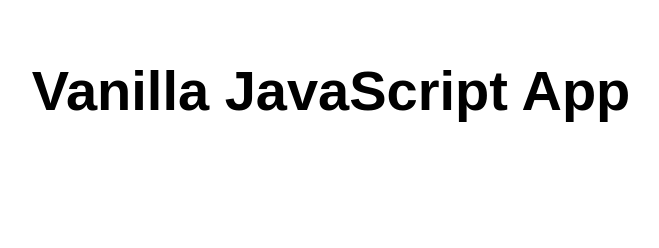
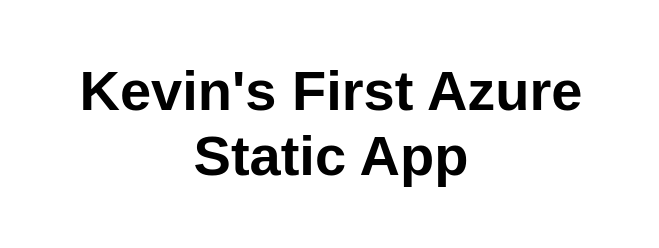
Before and after one commit to deFalt2147/my-first-static-azure-web-app, a plain HTML site: page index.html in a window 1280 px wide. Shown: the whole page, without its empty margins (309-968 px from the left). Drawn offline with Linux system fonts and the light colour scheme.

Commit message:
Update index.html

```diff
--- a/index.html
+++ b/index.html
@@ -5,12 +5,12 @@
   <meta charset="UTF-8">
   <meta name="viewport" content="width=device-width, initial-scale=1.0">
   <link rel="stylesheet" href="styles.css">
-  <title>Vanilla JavaScript App</title>
+  <title>Kevin's JavaScript App</title>
 </head>
 
 <body>
   <main>
-    <h1>Vanilla JavaScript App</h1>
+    <h1>Kevin's First Azure Static App</h1>
   </main>
 </body>
 
```
